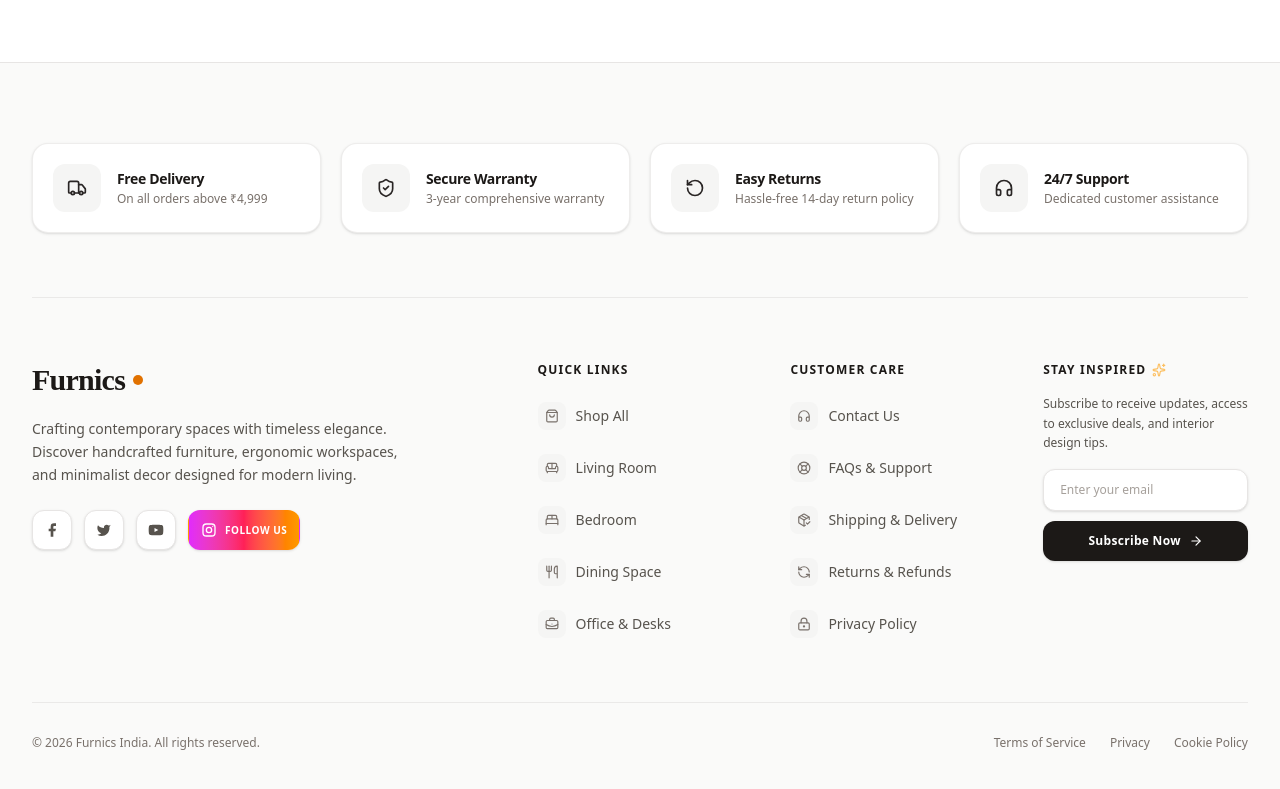
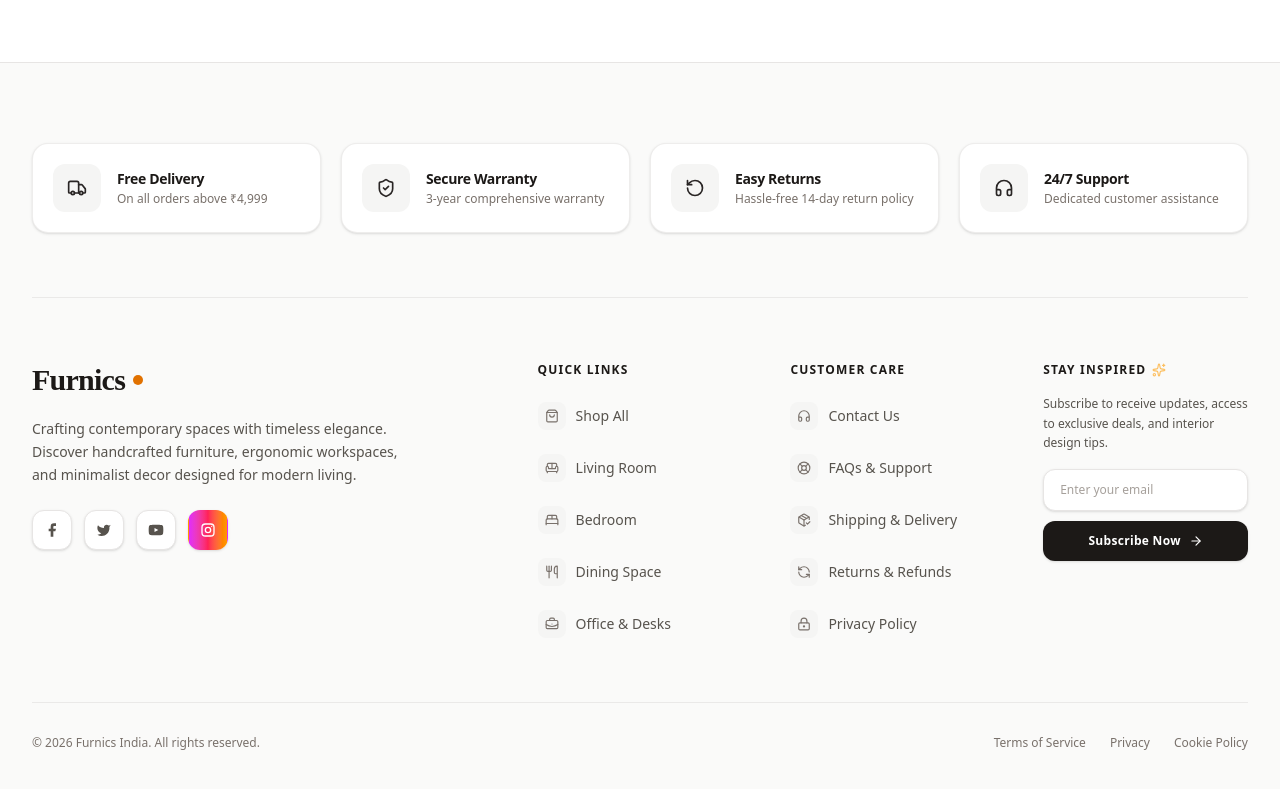
Before and after one commit to dineshgnanavel01-code/dinafurniture, a React (Vite) app: page / in a window 1280 px wide. Shown: the part 4515-5304 px from the top of the page. Built offline with nearby package versions, Linux system fonts and the light colour scheme.

Commit message:
Use icon only for Instagram footer link

```diff
--- a/src/components/Footer.jsx
+++ b/src/components/Footer.jsx
@@ -93,7 +93,7 @@
                 href="https://www.instagram.com/"
                 target="_blank"
                 rel="noopener noreferrer"
-                className="group inline-flex h-10 items-center gap-2 rounded-xl border border-transparent bg-gradient-to-r from-fuchsia-500 via-rose-500 to-amber-500 px-3 text-white shadow-sm transition-all duration-300 hover:-translate-y-1 hover:shadow-lg hover:shadow-rose-500/20"
+                className="group inline-flex h-10 w-10 items-center justify-center rounded-xl border border-transparent bg-gradient-to-r from-fuchsia-500 via-rose-500 to-amber-500 text-white shadow-sm transition-all duration-300 hover:-translate-y-1 hover:shadow-lg hover:shadow-rose-500/20"
                 aria-label="Follow Furnics on Instagram"
               >
                 <svg viewBox="0 0 24 24" className="w-4 h-4 transition-transform duration-300 group-hover:rotate-12" fill="none" stroke="currentColor" strokeWidth="2">
@@ -101,7 +101,6 @@
                   <circle cx="12" cy="12" r="4" />
                   <circle cx="17.5" cy="6.5" r="1" fill="currentColor" stroke="none" />
                 </svg>
-                <span className="hidden md:inline text-[10px] font-bold uppercase tracking-wider">Follow us</span>
               </a>
             </div>
           </div>
```
